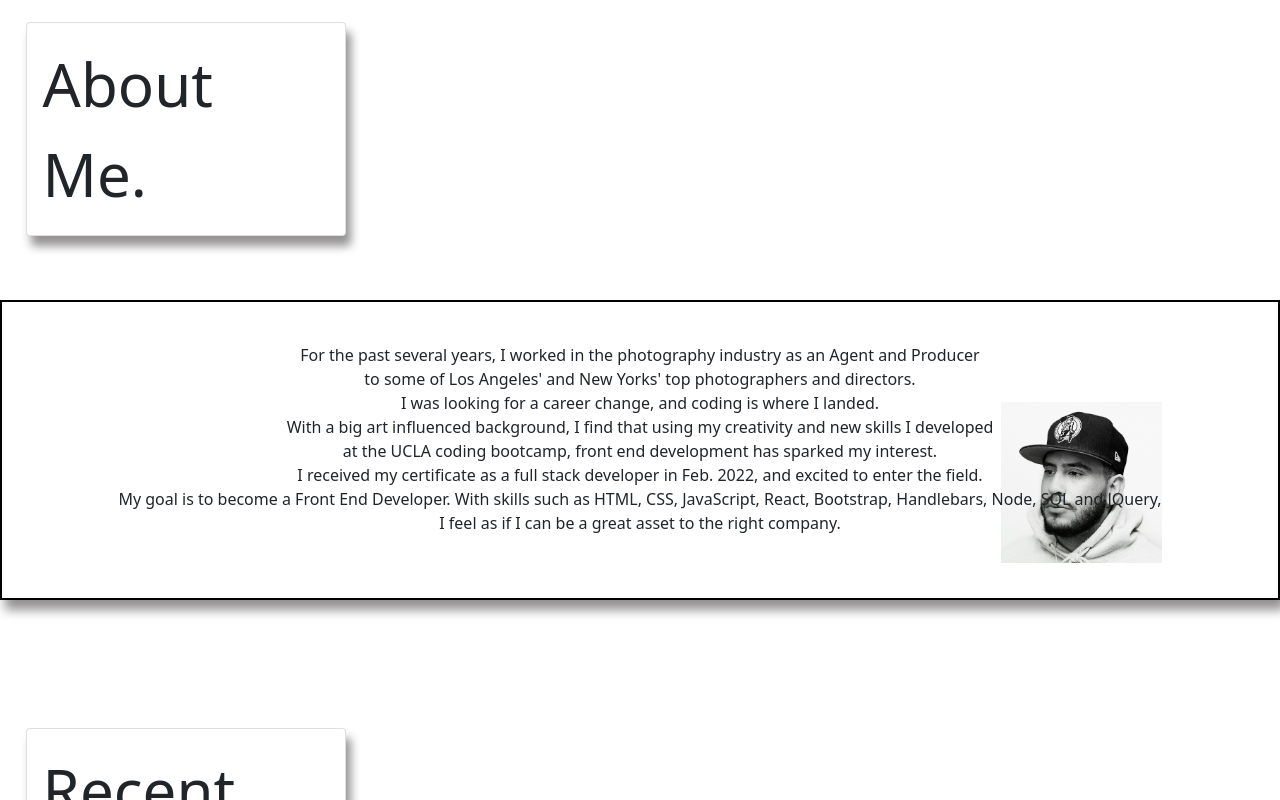
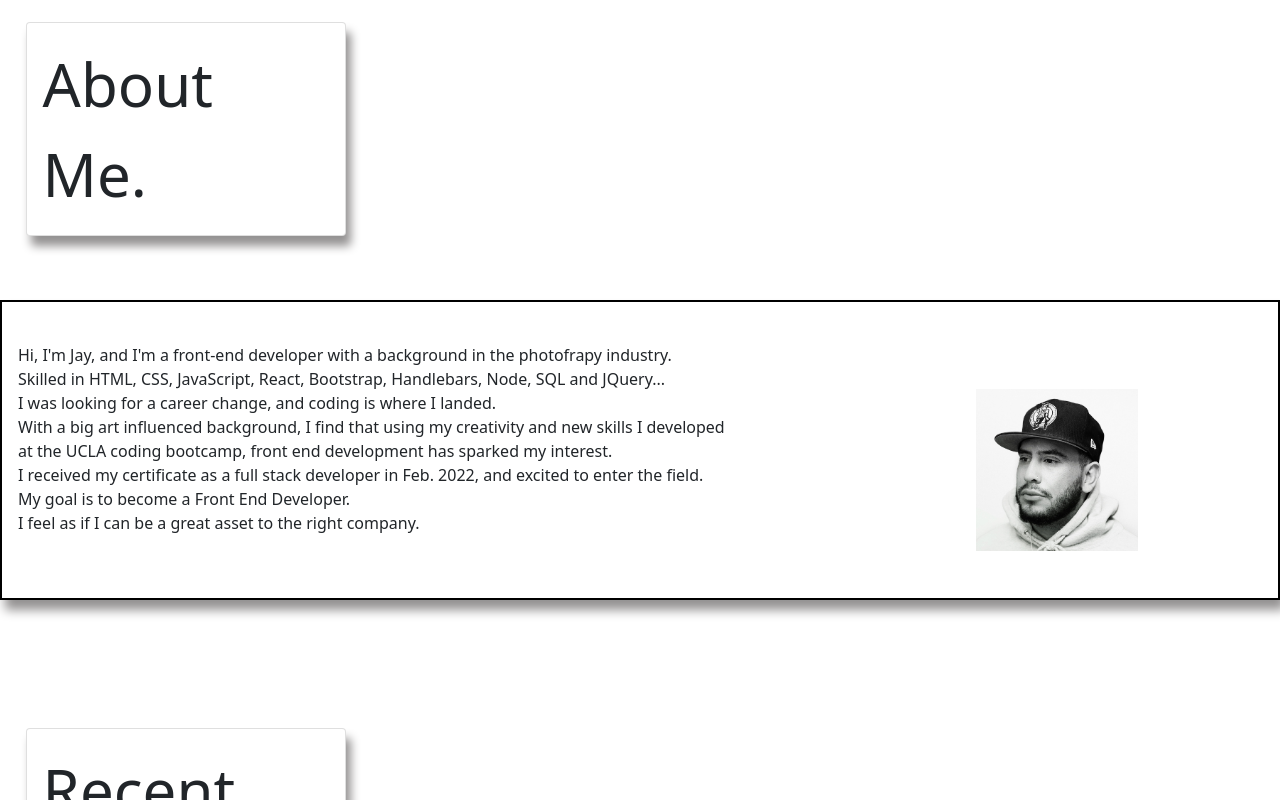
Before and after one commit to JayBarbanel/JayBarbanel_React_Portfolio, a React (Create React App) app: page / in a window 1280 px wide. Shown: the part 462-1262 px from the top of the page. Built offline with nearby package versions, Linux system fonts and the light colour scheme.

Commit message:
updated about me section and fixed linkedin link

```diff
--- a/src/App.css
+++ b/src/App.css
@@ -51,6 +51,7 @@ margin-top: 5%;
  margin-top: 5%;
  box-shadow: 5px 10px 10px rgb(148, 146, 146);
  height:300px;
+ text-align: left;
 }
 
 .Contact{
--- a/src/components/About.js
+++ b/src/components/About.js
@@ -1,5 +1,5 @@
 import React from 'react'
-import img from '../images/avatar.jpg'
+import img from '../Images/avatar.jpg'
 
 import "./Warzone.css"
 
@@ -8,13 +8,13 @@ function About (){
         <div class="About w-100">
   <div class="card-body">
   <element id="about"/>
-    <p class="about-text">For the past several years, I worked in the photography industry as an Agent and Producer <br/>
-    to some of Los Angeles' and New Yorks' top photographers and directors.<br/>
+    <p class="about-text">Hi, I'm Jay, and I'm a front-end developer with a background in the photofrapy industry. <br/>
+    Skilled in HTML, CSS, JavaScript, React, Bootstrap, Handlebars, Node, SQL and JQuery...<br/>
     I was looking for a career change, and coding is where I landed.  <br/>
     With a big art influenced background, I find that using my creativity and new skills I developed <br/>
     at the UCLA coding bootcamp, front end development has sparked my interest.  <br/>
     I received my certificate as a full stack developer in Feb. 2022, and excited to enter the field. <br/>
-    My goal is to become a Front End Developer.  With skills such as HTML, CSS, JavaScript, React, Bootstrap, Handlebars, Node, SQL and JQuery,<br/>
+    My goal is to become a Front End Developer.  <br/>
     I feel as if I can be a great asset to the right company.  </p>
     <img src={img} class="avatar" alt="avatar"/>
   </div>
--- a/src/components/Commissioner.js
+++ b/src/components/Commissioner.js
@@ -1,7 +1,7 @@
 import React from "react"
-import img from '../images/com1.jpg'
-import img2 from '../images/comm2.jpg'
-import img3 from '../images/comm3.jpg'
+import img from '../Images/com1.jpg'
+import img2 from '../Images/comm2.jpg'
+import img3 from '../Images/comm3.jpg'
 
 
 import "./Warzone.css"
--- a/src/components/Logo.js
+++ b/src/components/Logo.js
@@ -1,5 +1,5 @@
 import React from 'react'
-import logo from '../images/sitelogo.png'
+import logo from '../Images/sitelogo.png'
 import {
     Card,
      } from "react-bootstrap"
--- a/src/components/MusicianDB.js
+++ b/src/components/MusicianDB.js
@@ -1,6 +1,6 @@
 import React from "react"
-import img from '../images/msdb.png'
-import img2 from '../images/msdb2.png'
+import img from '../Images/msdb.png'
+import img2 from '../Images/msdb2.png'
 
 
 import "./Warzone.css"
--- a/src/components/NavBar.js
+++ b/src/components/NavBar.js
@@ -1,5 +1,5 @@
 import React from 'react';
-import Resume from '../images/resume.pdf';
+import Resume from '../Images/resume.pdf';
 
 import {
     Navbar,
--- a/src/components/Warzone.css
+++ b/src/components/Warzone.css
@@ -45,8 +45,8 @@
 .avatar{
     width:13%;
     float: right;
-    margin-right: 8%;
-    margin-top: -12%;
+    margin-right: 10%;
+    margin-top: -13%;
 }
 
 .Touch{
```
Also changed, not shown: src/components/Warzone.js (+4 -4 lines).
